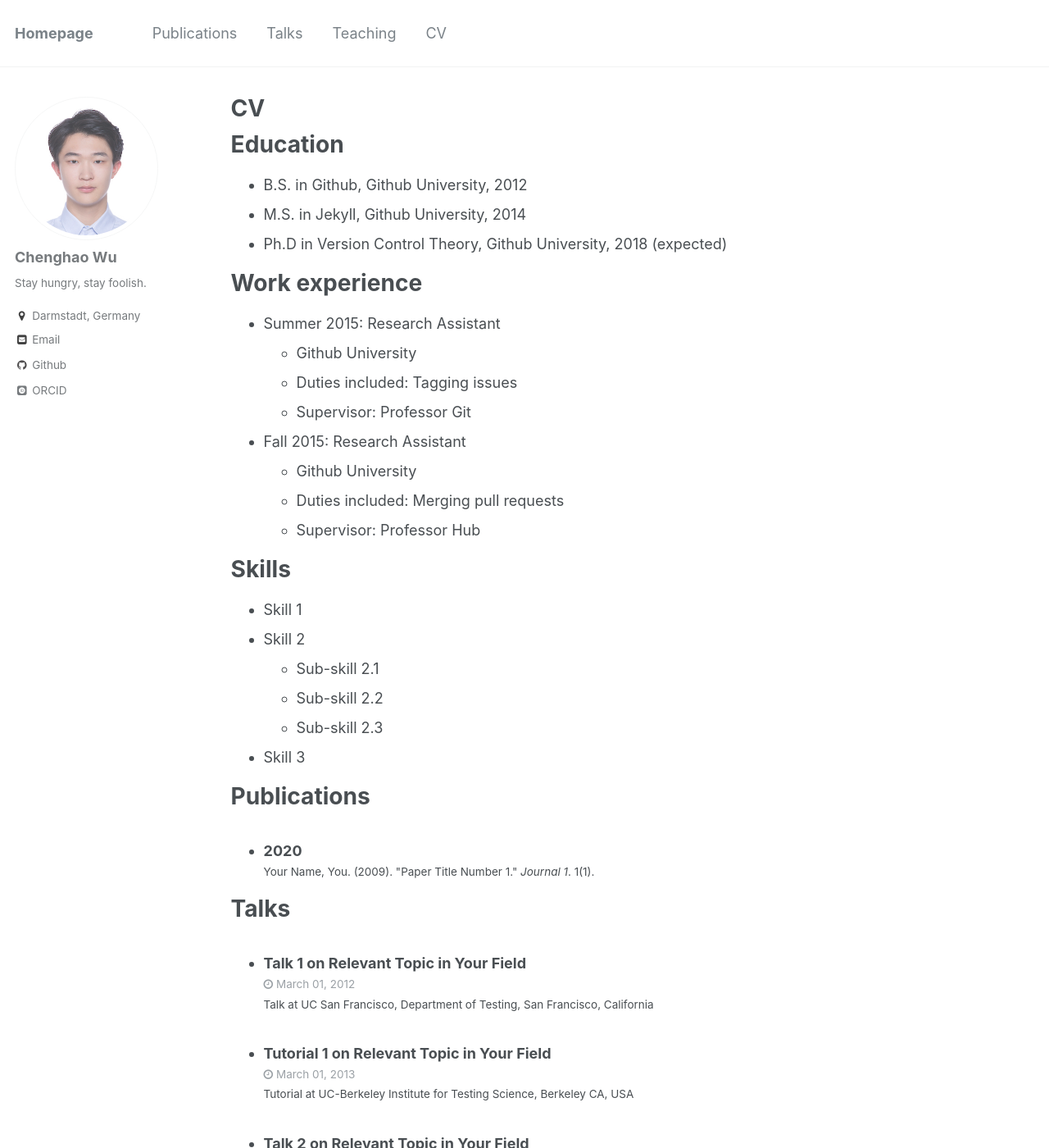
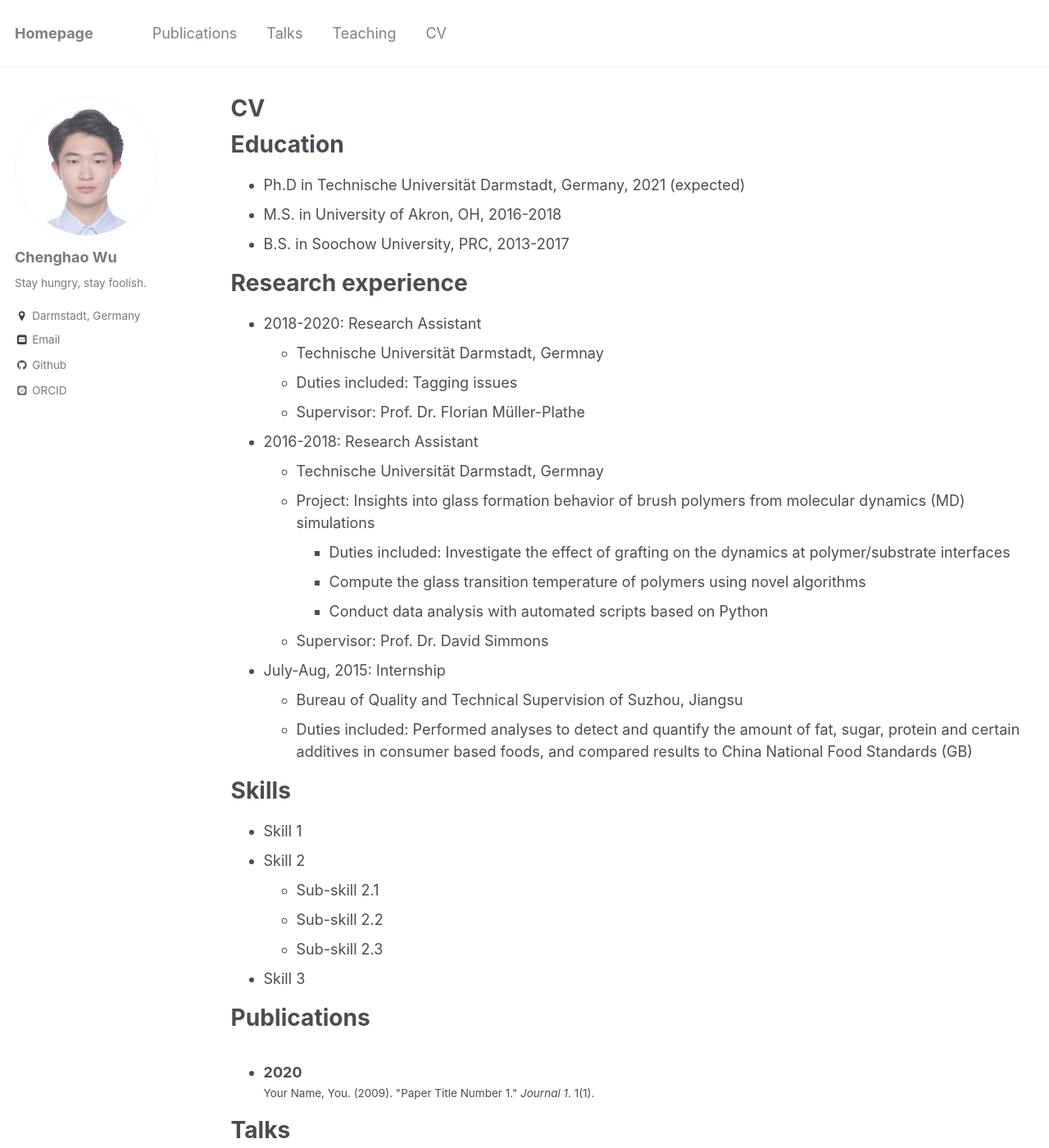
Before and after one commit to Chenghao-Wu/Chenghao-Wu.github.io, a Jekyll site: the page built from _pages/cv.md, in a window 1280 px wide and 1400 px high. Shown: the whole window at 82% size. Built offline with Jekyll 4.4.1, drawn with Linux system fonts in a browser that asks for light colours; some web fonts are replaced.

Commit message:
update 9

```diff
--- a/_pages/cv.md
+++ b/_pages/cv.md
@@ -11,21 +11,29 @@ redirect_from:
 
 Education
 ======
-* B.S. in Github, Github University, 2012
-* M.S. in Jekyll, Github University, 2014
-* Ph.D in Version Control Theory, Github University, 2018 (expected)
 
-Work experience
+* Ph.D in Technische Universität Darmstadt, Germany, 2021 (expected)
+* M.S. in University of Akron, OH, 2016-2018
+* B.S. in Soochow University, PRC, 2013-2017
+
+Research experience
 ======
-* Summer 2015: Research Assistant
-  * Github University
+* 2018-2020: Research Assistant
+  * Technische Universität Darmstadt, Germnay
   * Duties included: Tagging issues
-  * Supervisor: Professor Git
+  * Supervisor: Prof. Dr. Florian Müller-Plathe
 
-* Fall 2015: Research Assistant
-  * Github University
-  * Duties included: Merging pull requests
-  * Supervisor: Professor Hub
+* 2016-2018: Research Assistant
+  * Technische Universität Darmstadt, Germnay
+  * Project: Insights into glass formation behavior of brush polymers from molecular dynamics (MD) simulations
+    * Duties included: Investigate the effect of grafting on the dynamics at polymer/substrate interfaces
+    * Compute the glass transition temperature of polymers using novel algorithms
+    * Conduct data analysis with automated scripts based on Python
+  * Supervisor: Prof. Dr. David Simmons
+
+* July-Aug, 2015: Internship
+  * Bureau of Quality and Technical Supervision of Suzhou, Jiangsu
+  * Duties included: Performed analyses to detect and quantify the amount of fat, sugar, protein and certain additives in consumer based foods, and compared results to China National Food Standards (GB)
 
 Skills
 ======
```
